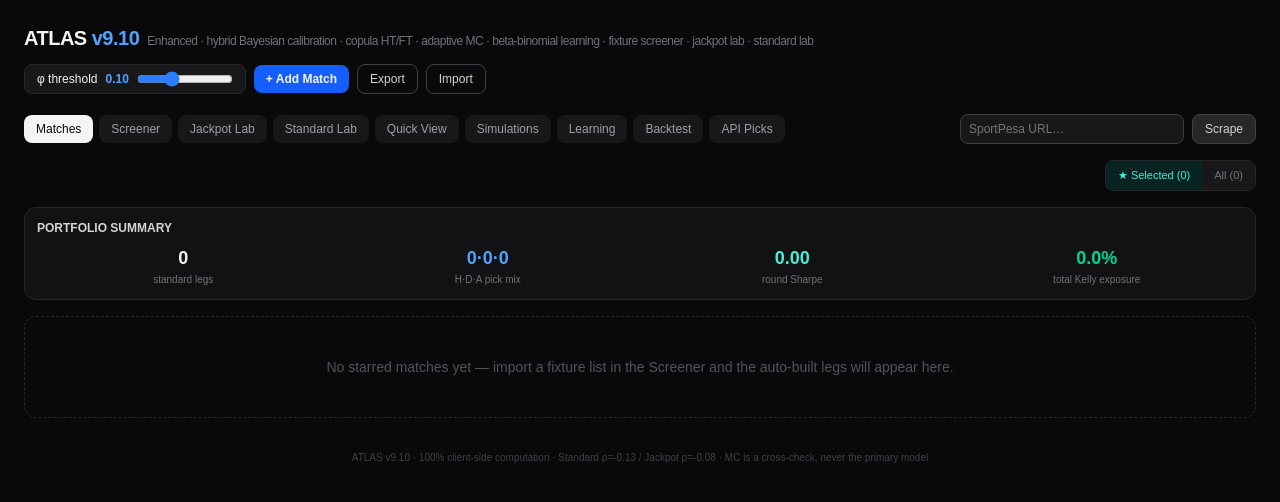
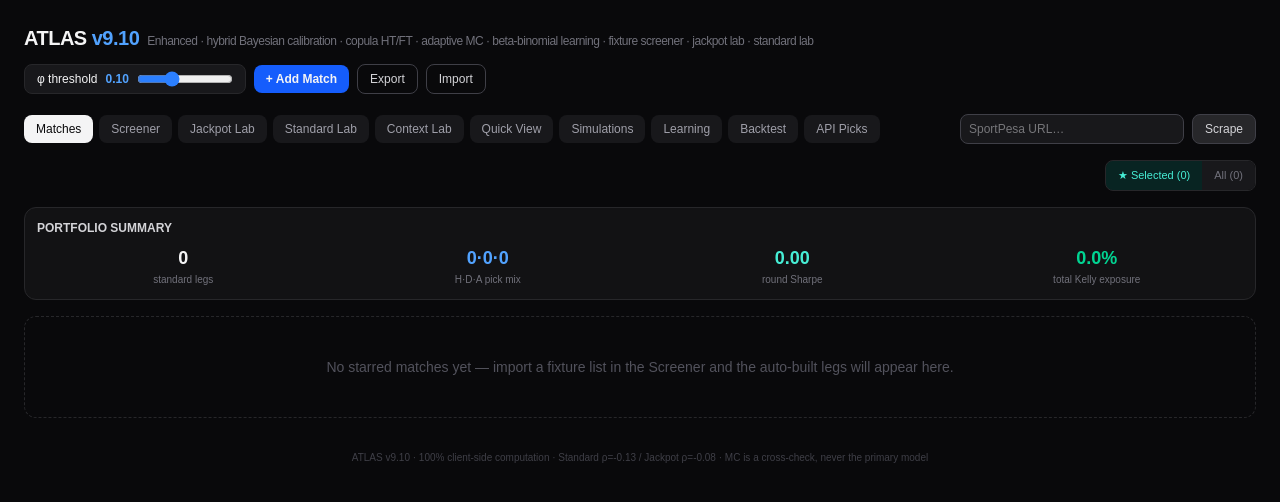
Before and after one commit to tednjine-wq/atlas-v9, a Next.js app: page /atlas in a window 1280 px wide. Shown: the top 502 px of the page. Built offline with nearby package versions, Linux system fonts and the light colour scheme.

Commit message:
part 53 - context lab tab

```diff
--- a/src/app/atlas/page.tsx
+++ b/src/app/atlas/page.tsx
@@ -11,9 +11,10 @@ import APIPicksPanel from '@/components/atlas/APIPicksPanel';
 import ScreenerPanel from '@/components/atlas/ScreenerPanel';
 import JackpotLabPanel from '@/components/atlas/JackpotLabPanel';
 import StandardLabPanel from '@/components/atlas/StandardLabPanel';
+import ContextLabPanel from '@/components/atlas/ContextLabPanel';
 import ScrapeButton from '@/components/atlas/ScrapeButton';
 
-const TABS = ['Matches', 'Screener', 'Jackpot Lab', 'Standard Lab', 'Quick View', 'Simulations', 'Learning', 'Backtest', 'API Picks'] as const;
+const TABS = ['Matches', 'Screener', 'Jackpot Lab', 'Standard Lab', 'Context Lab', 'Quick View', 'Simulations', 'Learning', 'Backtest', 'API Picks'] as const;
 
 export default function AtlasPage() {
   const [tab, setTab] = useState<(typeof TABS)[number]>('Matches');
@@ -92,7 +93,7 @@ export default function AtlasPage() {
               <button onClick={() => setMatchView('all')}
                 className={`px-3 py-1.5 ${matchView === 'all' ? 'bg-zinc-100 text-zinc-950' : 'bg-zinc-900 text-zinc-500 hover:bg-zinc-800'}`}>
                 All ({matches.length})
-              </button>
+            </button>
             </div>
             {matches.length > 0 && (
               <button onClick={clearAll}
@@ -106,7 +107,7 @@ export default function AtlasPage() {
             <div className="rounded-xl border border-dashed border-zinc-800 p-10 text-center text-sm text-zinc-600">
               {matchView === 'selected'
                 ? 'No starred matches yet — import a fixture list in the Screener and the auto-built legs will appear here.'
-                : 'No matches yet. Click “+ Add Match”, use the Screener to import a fixture list, or import API picks.'}
+                : 'No matches yet. Click "+ Add Match", use the Screener to import a fixture list, or import API picks.'}
             </div>
           )}
           {shownMatches.map((m) => <MatchCard key={m.id} match={m} />)}
@@ -115,6 +116,7 @@ export default function AtlasPage() {
       {tab === 'Screener' && <ScreenerPanel />}
       {tab === 'Jackpot Lab' && <JackpotLabPanel />}
       {tab === 'Standard Lab' && <StandardLabPanel />}
+      {tab === 'Context Lab' && <ContextLabPanel />}
       {tab === 'Quick View' && <QuickViewTables />}
       {tab === 'Simulations' && <SimulationPanel />}
       {tab === 'Learning' && <LearningPanel />}
```
Also changed, not shown: tools/tools/part53.txt (added).
